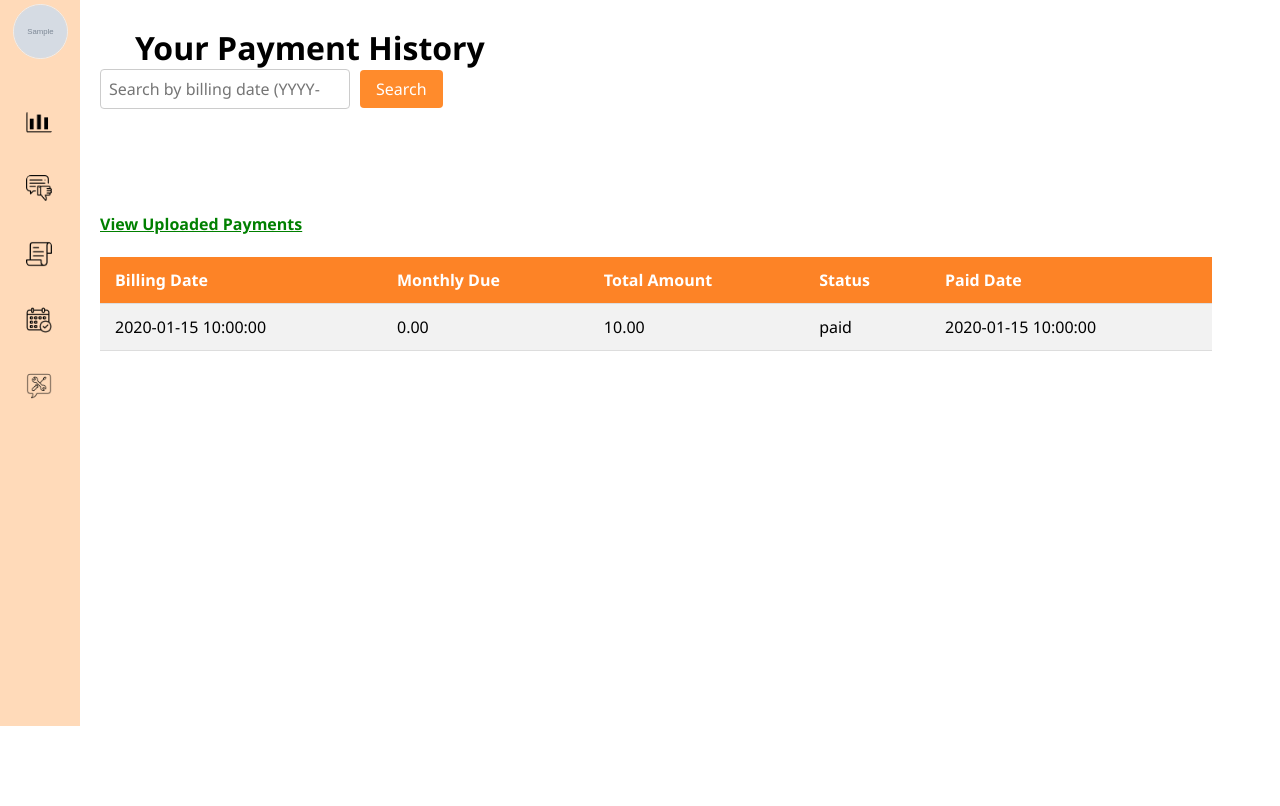
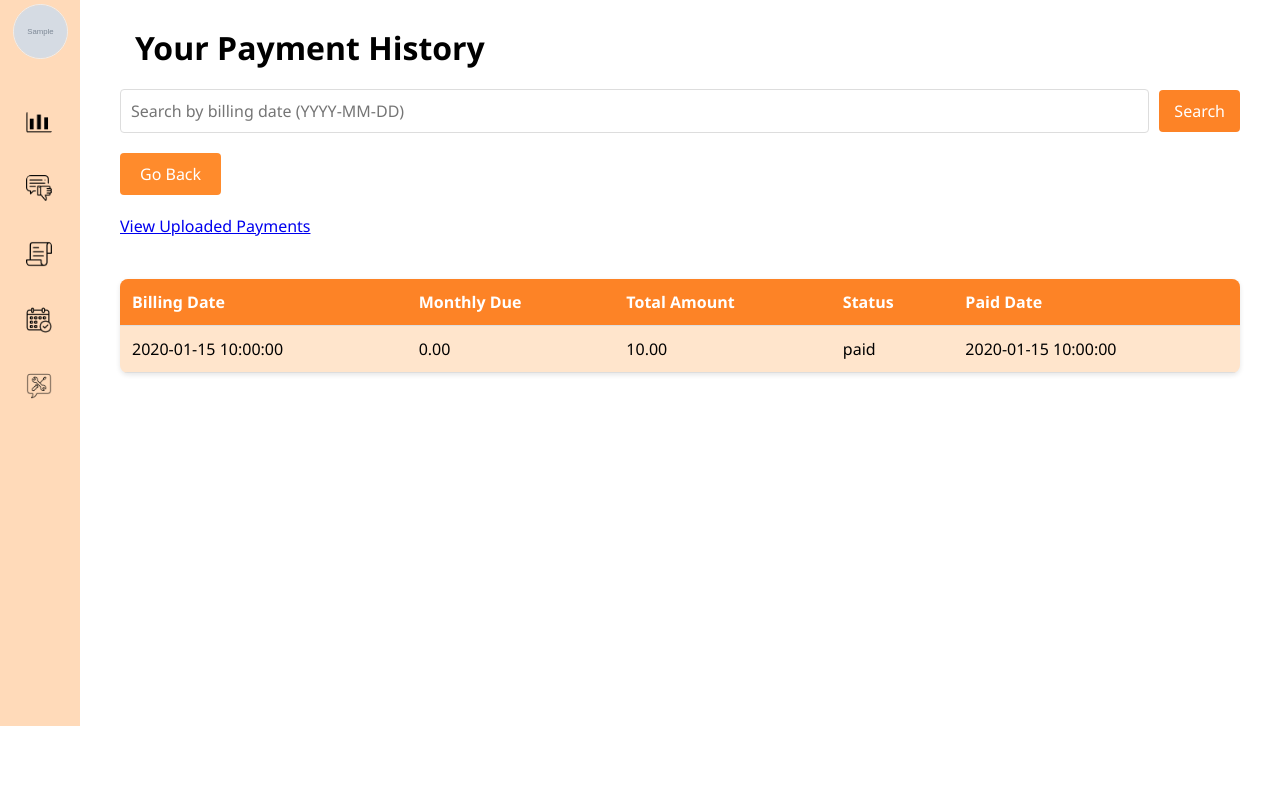
Before and after one commit to pazoritgascainta/Latestforonline, a PHP site: page /payment_history_user.php in a window 1280 px wide; the page is wider, and only the part inside the window is pictured. Shown: the part 74-880 px from the top of that part. Run offline with PHP 8.4, Linux system fonts and the light colour scheme; the visitor is signed in with stand-in values (Sample User, id 1); tables that the repository leaves empty or names only in its code hold one stand-in row (values such as "Sample post"); grey boxes marked "Sample" are stand-in pictures.

Commit message:
Fixed Payments History

```diff
--- /dev/null
+++ b/payment_history_user.css
@@ -0,0 +1,190 @@
+/* Container */
+.container {
+    max-width: 1200px;
+    margin: 0 auto;
+    padding: 20px;
+    box-sizing: border-box;
+}
+
+/* Back Button */
+.back-button {
+    padding: 10px 20px;
+    font-size: 16px;
+    color: #fff;
+    background-color: #ff8b2c;
+    border: none;
+    border-radius: 4px;
+    cursor: pointer;
+    transition: background-color 0.3s;
+    margin-bottom: 20px;
+}
+
+.back-button:hover {
+    background-color: #b45303e8;
+}
+
+/* View Uploaded Payments Link */
+.view-link {
+    font-size: 16px;
+    color: #007bff;
+    text-decoration: none;
+    margin-bottom: 20px;
+    display: inline-block;
+    font-weight: bold;
+}
+
+.view-link:hover {
+    text-decoration: underline;
+}
+
+/* Search Form */
+.search-form {
+    display: flex;
+    gap: 10px;
+    margin-bottom: 20px;
+    align-items: center;
+}
+
+.search-form input[type="text"] {
+    padding: 10px;
+    font-size: 16px;
+    border: 1px solid #ddd;
+    border-radius: 4px;
+    flex-grow: 1;
+    box-sizing: border-box;
+}
+
+.search-form button {
+    padding: 10px 15px;
+    font-size: 16px;
+    color: #fff;
+    background-color: #fd8326;
+    border: none;
+    border-radius: 4px;
+    cursor: pointer;
+    transition: background-color 0.3s;
+}
+
+.search-form button:hover {
+    background-color: #e9701d;
+}
+
+/* Table Styling */
+.table {
+    width: 100%;
+    border-collapse: collapse;
+    background-color: #ffe5cc;
+    margin-top: 20px;
+    box-shadow: 0 2px 5px rgba(0, 0, 0, 0.1);
+    border-radius: 8px;
+    overflow: hidden;
+}
+
+.table th, .table td {
+    padding: 12px;
+    text-align: left;
+    border-bottom: 1px solid #ddd;
+}
+
+.table th {
+    background-color: #fd8326;
+    color: #fff;
+    font-weight: bold;
+}
+
+.table tbody tr:nth-child(even) {
+    background-color: #ffd1a6;
+}
+
+/* Pagination */
+#pagination {
+    display: flex;
+    align-items: center;
+    justify-content: center;
+    margin: 20px 0;
+    gap: 5px;
+}
+
+#pagination button,
+#pagination input[type="number"] {
+    padding: 5px 10px;
+    font-size: 16px;
+    border: 1px solid #ddd;
+    border-radius: 4px;
+    background-color: #fff;
+    cursor: pointer;
+    transition: background-color 0.2s;
+}
+
+#pagination button:hover {
+    background-color: #fd8326;
+    color: #fff;
+}
+
+#pagination input[type="number"] {
+    width: 50px;
+    text-align: center;
+    border: 1px solid #ddd;
+}
+
+/* Responsive Design */
+@media (max-width: 768px) {
+    .back-button, .view-link {
+        font-size: 14px;
+        padding: 8px 16px;
+    }
+
+    .search-form {
+        flex-direction: column;
+        align-items: stretch;
+    }
+
+    .search-form input[type="text"],
+    .search-form button {
+        width: 100%;
+        font-size: 14px;
+    }
+
+    .table th, .table td {
+        padding: 10px;
+        font-size: 14px;
+    }
+
+    #pagination {
+        flex-direction: column;
+        gap: 10px;
+    }
+
+    #pagination button,
+    #pagination input[type="number"] {
+        width: 100%;
+    }
+}
+
+@media (max-width: 576px) {
+    .container {
+        padding: 10px;
+        margin-left: 2vh;
+        margin-top: 12vh;
+    }
+
+    .back-button, .view-link {
+        width: 100%;
+        text-align: center;
+        font-size: 13px;
+    }
+
+    .table {
+        font-size: 12px;
+    }
+
+    #pagination {
+        width: 100%;
+        flex-direction: column;
+        align-items: stretch;
+    }
+
+    #pagination input[type="number"] {
+        width: 100%;
+    }
+}
--- a/payment_history_user.php
+++ b/payment_history_user.php
@@ -88,7 +88,7 @@
     <meta charset="UTF-8">
     <meta name="viewport" content="width=device-width, initial-scale=1.0">
     <title>Payment History</title>
-    <link rel="stylesheet" href="payment.css">
+    <link rel="stylesheet" href="payment_history_user.css">
 </head>
 <body>
     <?php include 'usersidebar.php'; ?>
@@ -96,8 +96,10 @@
     <div class="main-content">
         <h1>Your Payment History</h1>
 
-        <!-- Search bar -->
-        <form method="GET" action="payment_history_user.php" class="search-form">
+
+<div class="container">
+           <!-- Search bar -->
+           <form method="GET" action="payment_history_user.php" class="search-form">
     <input type="text" name="search" placeholder="Search by billing date (YYYY-MM-DD)" list="billing-dates" value="<?= htmlspecialchars($search_date); ?>">
     <datalist id="billing-dates">
         <?php foreach ($billing_dates as $date): ?>
@@ -165,8 +167,8 @@
                 <?php endif; ?>
             <?php endif; ?>
         </div>
+        </div>
     </div>
-
-
+</div>
 </body>
 </html>
--- a/uploaded_payment.css
+++ b/uploaded_payment.css
@@ -229,6 +229,8 @@
 @media (max-width: 768px) {
     .recent-payments {
         padding: 10px; /* Reduced padding for smaller screens */
+        margin-top: 11vh;
+        margin-left: 4vh;
     }
 
     .payment {
```
Also changed, not shown: uploaded_payment.php (+27 -3 lines).
